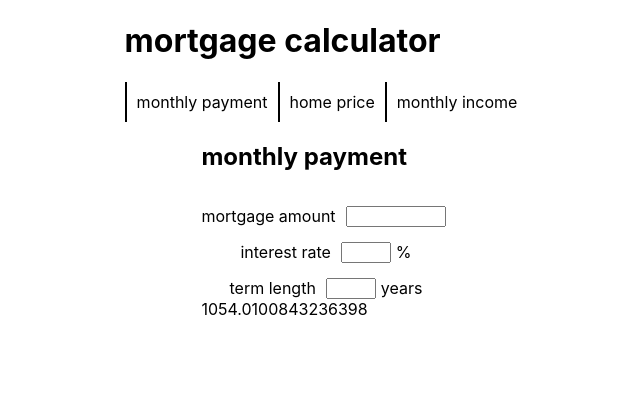
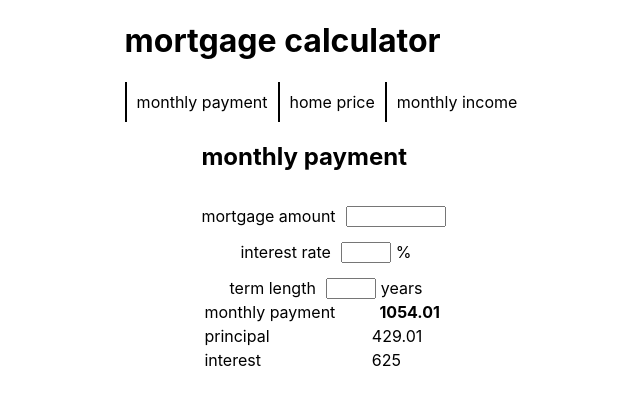
Before and after one commit to psych0sykes/mortgage-calculator, a Next.js app: page / in a window 1280 px wide. Shown: the top 404 px of the page, without its empty margins (314-954 px from the left). Built offline with nearby package versions, Linux system fonts and the light colour scheme.

Commit message:
Added principal and interest breakdown. Added a table to format the payment and breakdown.

```diff
--- a/components/tabs/payment/index.js
+++ b/components/tabs/payment/index.js
@@ -5,17 +5,18 @@ import Input from "../../Form/Input";
 export default function Payment() {
   const [params,setParams] = useState({P: 250000,r: 3,n: 30});
   const [mortgagePayment,setMortgagePayment] = useState();
+  const paymentInterest = params.r / 1200 * params.P;
+  const paymentPrincipal = mortgagePayment - paymentInterest
 
   // M = P[r(1+r)^n/((1+r)^n)-1)]
 
-  const calculatePayment = (principal,interest,term) => {
+  const calculatePayment = (principal,rate,term) => {
     const p = principal;
-    const r = interest / 100 / 12;
+    const r = rate / 100 / 12;
     const n = term * 12;
 
-    const payment = p * ((r * ((1 + r) ** n))/(((1 + r) ** n) - 1))
-    console.log(p + "[" + r + "(1 + " + r + ")^" + n + "/((1+" + r + ")^" + n + ")-1)]");
-    console.log((0.0025 * (1 + 0.0025)))
+    const payment = Math.round(p * ((r * ((1 + r) ** n))/(((1 + r) ** n) - 1)) * 100)/100;
+    // console.log(p + "[" + r + "(1 + " + r + ")^" + n + "/((1+" + r + ")^" + n + ")-1)]");
     setMortgagePayment(payment)
   }
 
@@ -43,9 +44,20 @@ export default function Payment() {
                 <Input label="interest rate" tail="%" size="small" type="number" cb={(event)=>handleParams("r",event.target.value)}/>
                 <Input label="term length" tail="years" size="small" type="number" cb={(event)=>handleParams("n",event.target.value)}/>
               </form>
-              <div>
-                {mortgagePayment}
-              </div>
+              <table>
+                <tr>
+                  <td>monthly payment</td>
+                  <th>{mortgagePayment}</th>
+                </tr>
+                <tr>
+                  <td>principal</td>
+                  <td>{paymentPrincipal}</td>
+                </tr>
+                <tr>
+                  <td>interest</td>
+                  <td>{paymentInterest}</td>
+                </tr>
+              </table>
           </Section>
       </div>
     )
```
